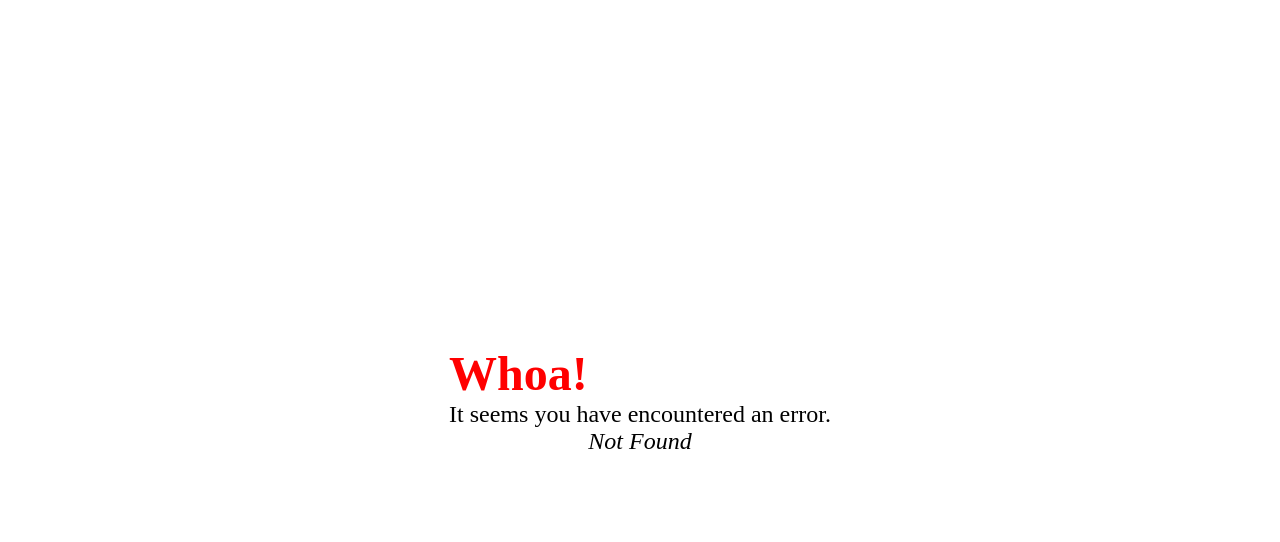
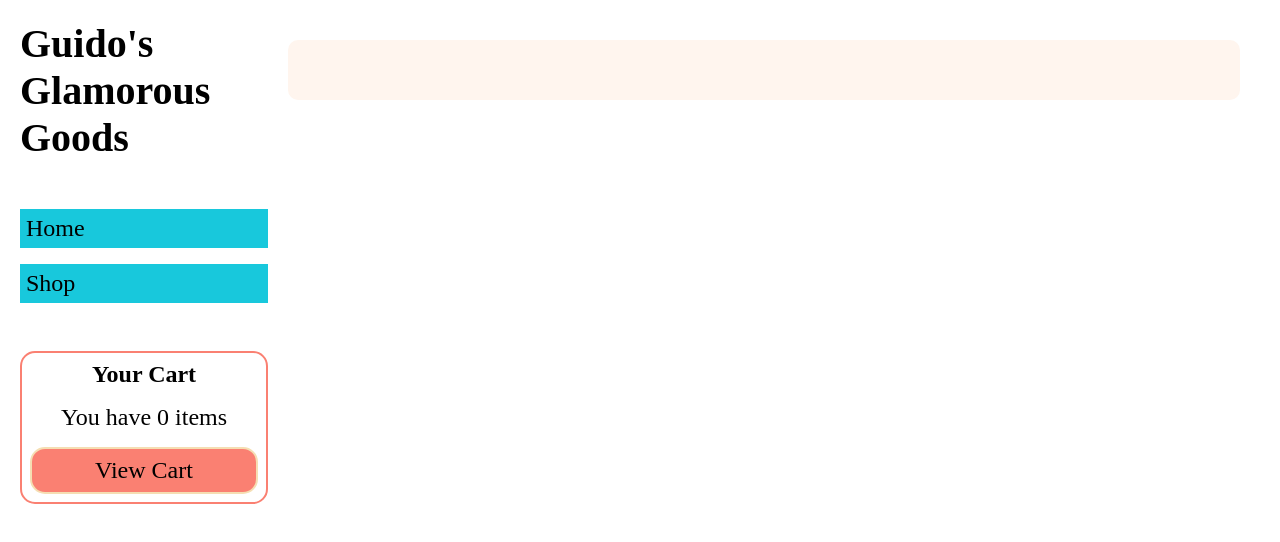
Before and after one commit to weboffools/shopping-cart, a React (Vite) app: page /cart in a window 1280 px wide. Before the commit this address had no page. Shown: the top 542 px of the page. Built offline with nearby package versions, Linux system fonts and the light colour scheme.

Commit message:
Add cartlist with basic styling

```diff
--- a/src/index.css
+++ b/src/index.css
@@ -61,3 +61,11 @@ nav ul {
   flex-direction: column;
   gap: 1rem;
 }
+
+.view-cart {
+  font-size: 1.5rem;
+  background: salmon;
+  border: 2px solid wheat;
+  border-radius: 15px;
+  padding: 8px;
+}
--- a/src/routes/cart.jsx
+++ b/src/routes/cart.jsx
@@ -4,14 +4,18 @@ import { useOutletContext } from 'react-router-dom';
 export default function Cart() {
   const [cart, setCart] = useOutletContext();
 
-  const items = cart.map(item => <li key={item.id}>{item.name}</li>);
+  const items = cart.map(item =>
+    <div className={styles.cartList} key={item[0].id}>
+
+    <h2>{item[0].title}</h2>
+    <h3>Quantity: {item.length}</h3>
+
+    </div>
+  );
 
   return (
     <div className={styles.container}>
-    <ul>
     {items}
-    </ul>
-
     </div>
   );
 }
--- a/src/routes/root.jsx
+++ b/src/routes/root.jsx
@@ -24,7 +24,7 @@ export default function Root() {
     <div className='cart'>
         <h2>Your Cart</h2>
         <p>You have {num} items</p>
-        <button>View Cart</button>
+        <Link className="view-cart" to="/cart">View Cart</Link>
     </div>
         </div>
     <div className='main'>
--- a/src/styles/cart.module.css
+++ b/src/styles/cart.module.css
@@ -1,4 +1,17 @@
 .container {
   display: grid;
-  grid-template-columns: repeat(5, 1fr);
+  gap: 10px;
+  background: seashell;
+  border: none;
+  border-radius: 10px;
+  padding: 10px 15px 50px 10px;
 }
+
+.cartList {
+  display: flex;
+  flex-direction: column;
+  padding: 10px;
+  border: none;
+  border-radius: 10px;
+  box-shadow: inset 5px 2px gold;
+}
```
Also changed, not shown: src/main.jsx (+6 -1 lines).
